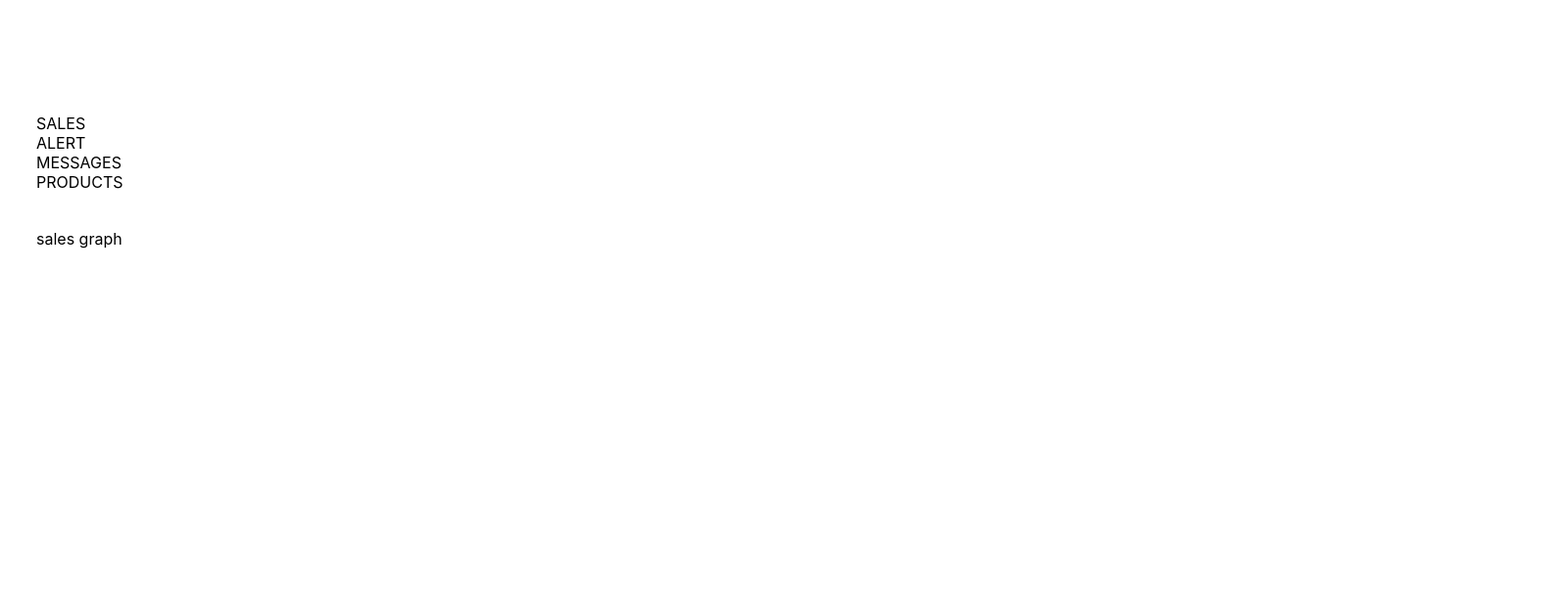
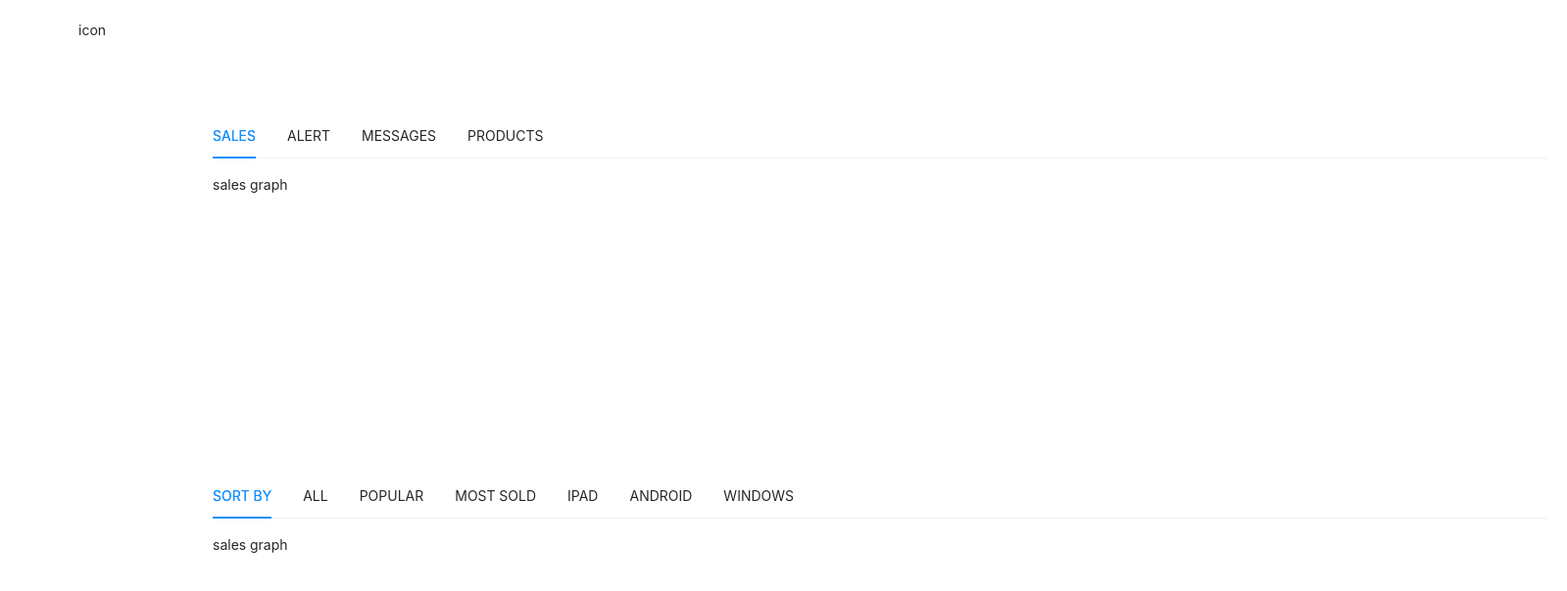
Before and after one commit to SumanthPaiCC/dashboard, a React (Create React App) app: page / in a window 1280 px wide. Shown: the top 604 px of the page at 98% size, 1599 px wide, since content can reach past the window. Built offline with nearby package versions, Linux system fonts and the light colour scheme; the HTML template or start-up script is replaced by a standard one.

Commit message:
skeletal structure

```diff
--- a/src/App.css
+++ b/src/App.css
@@ -1,3 +1,4 @@
+@import '~antd/dist/antd.css';
 .App {
   text-align: center;
 }
--- a/src/App.js
+++ b/src/App.js
@@ -3,6 +3,7 @@
 import './App.css';
 //import Combo from './components/Combo';
 import Header from './components/Header';
+
 
 function App() {
   return (
--- a/src/components/Header.js
+++ b/src/components/Header.js
@@ -1,38 +1,80 @@
 import React, { Component } from "react";
-import { Tabs } from "antd";
-import './Header.scss'
+import { Tabs,Button} from "antd";
+import "./Header.scss";
+import Lister from "./Lister";
 class Header extends Component {
   constructor(props) {
     super(props);
+    this.state = {
+      heading: "",
+    };
 
     this.onCallback = this.onCallback.bind(this);
   }
 
   onCallback = (key) => {
-    console.log(key)
+    /* if (key === 1) {
+      this.setState({
+        heading: "Tablet Sales",
+      });
+      console.log(this.state.heading)
     }
+    if (key === 2) {
+      this.setState({
+        heading: "Alerts",
+      });
+      console.log(this.state.heading)
+    }
+    if (key === 3) {
+      this.setState({
+        heading: "Messages",
+      });
+      console.log(this.state.heading)
+    }
+    if (key === 4) {
+      this.setState({
+        heading: "Products",
+      });
+      console.log(this.state.heading)
+    } */
+  };
 
   render() {
     const { TabPane } = Tabs;
     return (
+      <>
+      <div style={{display:'flex', justifyContent:'space-around'}} className='backColor'>
+        <div className="icon">{/* <Button type="primary"  style={{ marginBottom: 16 }}>
+
+        </Button> */}icon</div>
         <div>
-      <div className='headertab'>
+        <div className="summer">SUMMER 2015</div>
+        <div className="tabsales">Tablet Sales</div>
+        </div>
+        </div>
+
+
+        <div className="headertab">
           <Tabs defaultActiveKey="1" onChange={this.onCallback}>
-          <TabPane  tab="SALES" key="1">
+            <TabPane tab="SALES" key="1">
+            <div>
             <p>sales graph</p>
+            </div>
+
             </TabPane>
-          <TabPane  tab="ALERT" key="2">
+            <TabPane tab="ALERT" key="2">
               <p>Alert content</p>
             </TabPane>
-          <TabPane  tab="MESSAGES" key="3">
+            <TabPane tab="MESSAGES" key="3">
               <p>messages content</p>
             </TabPane>
-          <TabPane  tab="PRODUCTS" key="4">
+            <TabPane tab="PRODUCTS" key="4">
               <p>products content</p>
             </TabPane>
           </Tabs>
+          <Lister/>
         </div>
-      </div>
+      </>
     );
   }
 }
--- a/src/components/Header.scss
+++ b/src/components/Header.scss
@@ -4,8 +4,48 @@
 height: 124px;
 left: -3px;
 top: -4px;
-margin: 20px;
+margin: 200px;
 padding: 20px;
 margin-top: 100px;
 //background-color: #032442;
 }
+
+.graphSize{
+    position: absolute;
+    width: 1401px;
+    height: 500px;
+    left: -3px;
+    top: -4px;
+    margin: 200px;
+    padding: 20px;
+    margin-top: 100px;
+    border: thin;
+    box-sizing: border-box;
+    border-color: red($color: #000000);
+}
+
+.icon{
+    margin: 10px;
+    padding: 10px;
+    margin-left: -310px;
+    margin-top: 10px;
+    width: 60px;
+
+}
+
+
+.summer{
+    margin-top: 10px;
+    padding: 10px;
+    margin-left: -1030px;
+
+}
+
+
+    .tabsales {
+        margin-top: -10px;
+        padding: 10px;
+        margin-left: -1040px;
+        font-size: 20px;
+        font-weight: bold;
+    }
--- a/src/components/Lister.js
+++ b/src/components/Lister.js
@@ -1,13 +1,54 @@
-import React, { Component } from 'react'
+import React, { Component } from "react";
+import { Tabs, Button } from "antd";
+import "./Lister.scss";
+class Lister extends Component {
+  constructor(props) {
+    super(props);
+    this.state = {
+      heading: "",
+    };
 
- class Lister extends Component {
-    render() {
-        return (
-            <div>
-                <p>hello from lister</p>
-            </div>
-        )
-    }
+    this.onCallback = this.onCallback.bind(this);
+  }
+  onCallback = (key) => {
+    console.log(key);
+  };
+
+  render() {
+    const { TabPane } = Tabs;
+    return (
+      <div>
+        <div className="headertablister">
+          <Tabs defaultActiveKey="1" onChange={this.onCallback}>
+            <TabPane tab="SORT BY" key="1">
+              <div>
+                <p>sales graph</p>
+              </div>
+              {/* sort by all popular most sold ipad android windows */}
+            </TabPane>
+            <TabPane tab="ALL" key="2">
+              <p>Alert content</p>
+            </TabPane>
+            <TabPane tab="POPULAR" key="3">
+              <p>messages content</p>
+            </TabPane>
+            <TabPane tab="MOST SOLD" key="4">
+              <p>products content</p>
+            </TabPane>
+            <TabPane tab="IPAD" key="5">
+              <p>products content</p>
+            </TabPane>
+            <TabPane tab="ANDROID" key="6">
+              <p>products content</p>
+            </TabPane>
+            <TabPane tab="WINDOWS" key="7">
+              <p>products content</p>
+            </TabPane>
+          </Tabs>
+        </div>
+      </div>
+    );
+  }
 }
 
-export default Lister
+export default Lister;
--- /dev/null
+++ b/src/components/Lister.scss
@@ -0,0 +1,11 @@
+.headertablister{
+    width: 1402px;
+    height: 45px;
+    left: 299px;
+    top: 965px;
+    margin: 200px;
+    padding: 20px;
+    margin-top: 250px;
+    margin-left: -20px;
+
+}
--- a/src/index.css
+++ b/src/index.css
@@ -1,3 +1,4 @@
+
 body {
   margin: 0;
   font-family: -apple-system, BlinkMacSystemFont, 'Segoe UI', 'Roboto', 'Oxygen',
```
Lines whose indentation alone changed are shown as unchanged.
